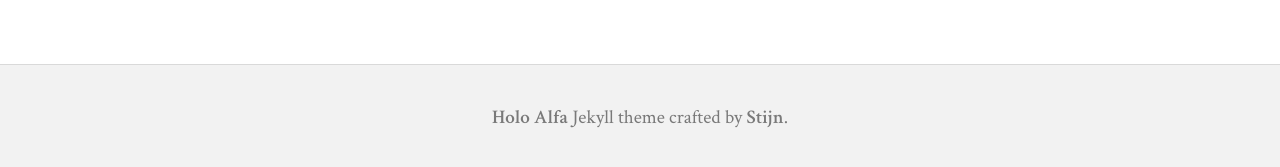
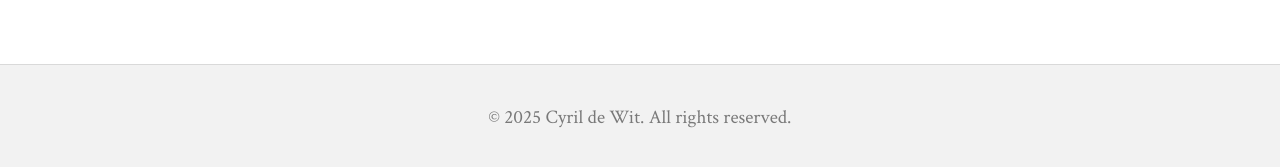
Before and after one commit to cyrildewit/cyrildewit.github.io, a Jekyll site: the page built from index.html, in a window 1280 px wide and 900 px high, scrolled down 2941 px. Shown: the part 695-862 px from the top of the window. Built offline with Jekyll 4.4.1, drawn with Linux system fonts in a browser that asks for light colours; nearby versions of some CDN libraries; the list of posts is cut into pages by our own code; comment, search, counter and statistics services are not loaded.

Commit message:
chore: personalize footer text

```diff
--- a/_config.yml
+++ b/_config.yml
@@ -38,7 +38,7 @@
 # If you want social links to open in a new tab, set this as true
 social-icons-open-newtab: true
 
-footer-text: <a href="http://stijnvc.github.io/holo-alfa/">Holo Alfa</a> Jekyll theme crafted by <a href="http://stijnvc.github.io/holo-alfa/">Stijn</a>.
+footer-text: "© <!-- -->2025<!-- --> Cyril de Wit. All rights reserved."
 
 # Preferably 64px in height. Leave empty = disable.
 logo-image: # /img/logo.png
```
